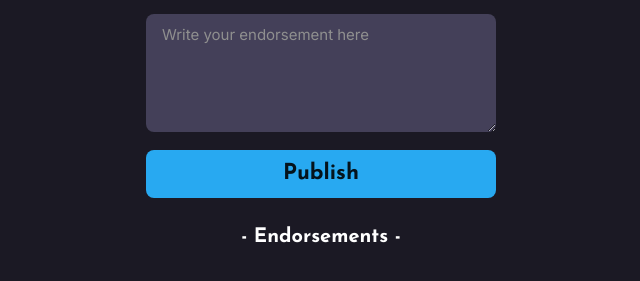
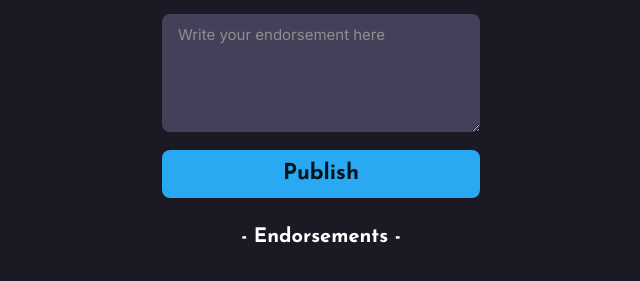
Before and after one commit to amish1211/Champions, a plain HTML site: page index.html in a window 1280 px wide. Shown: the part 197-478 px from the top of the page, without its empty margins (319-959 px from the left). Drawn offline with nearby package versions, Linux system fonts and the light colour scheme; no server answers.

Commit message:
add padding to the container

```diff
--- a/index.css
+++ b/index.css
@@ -42,6 +42,7 @@ h2 {
     text-align:center;
     max-width: 350px;
     margin: 0 auto;
+    padding-inline: 1em;
 }
 
 textarea {
```
